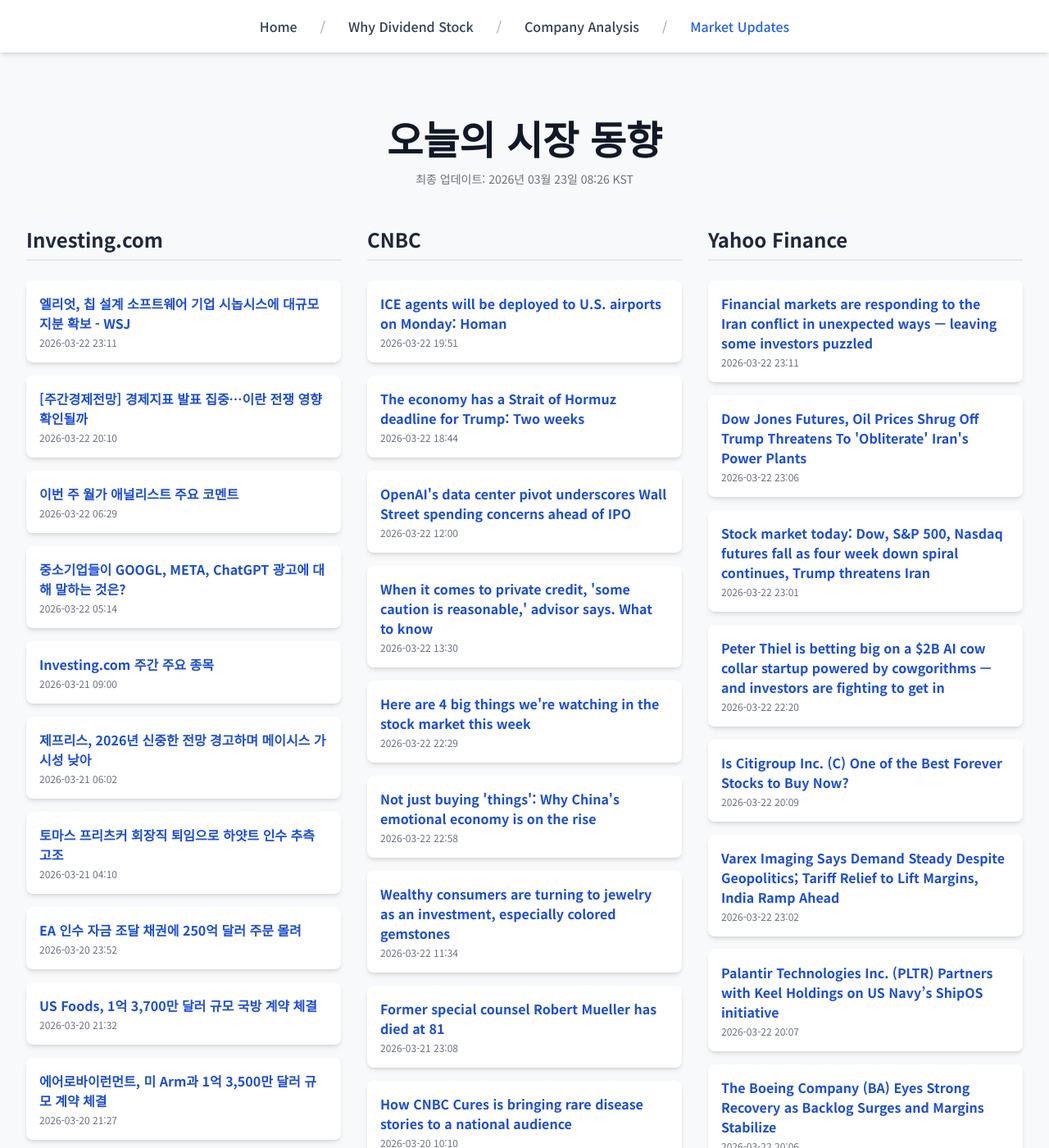
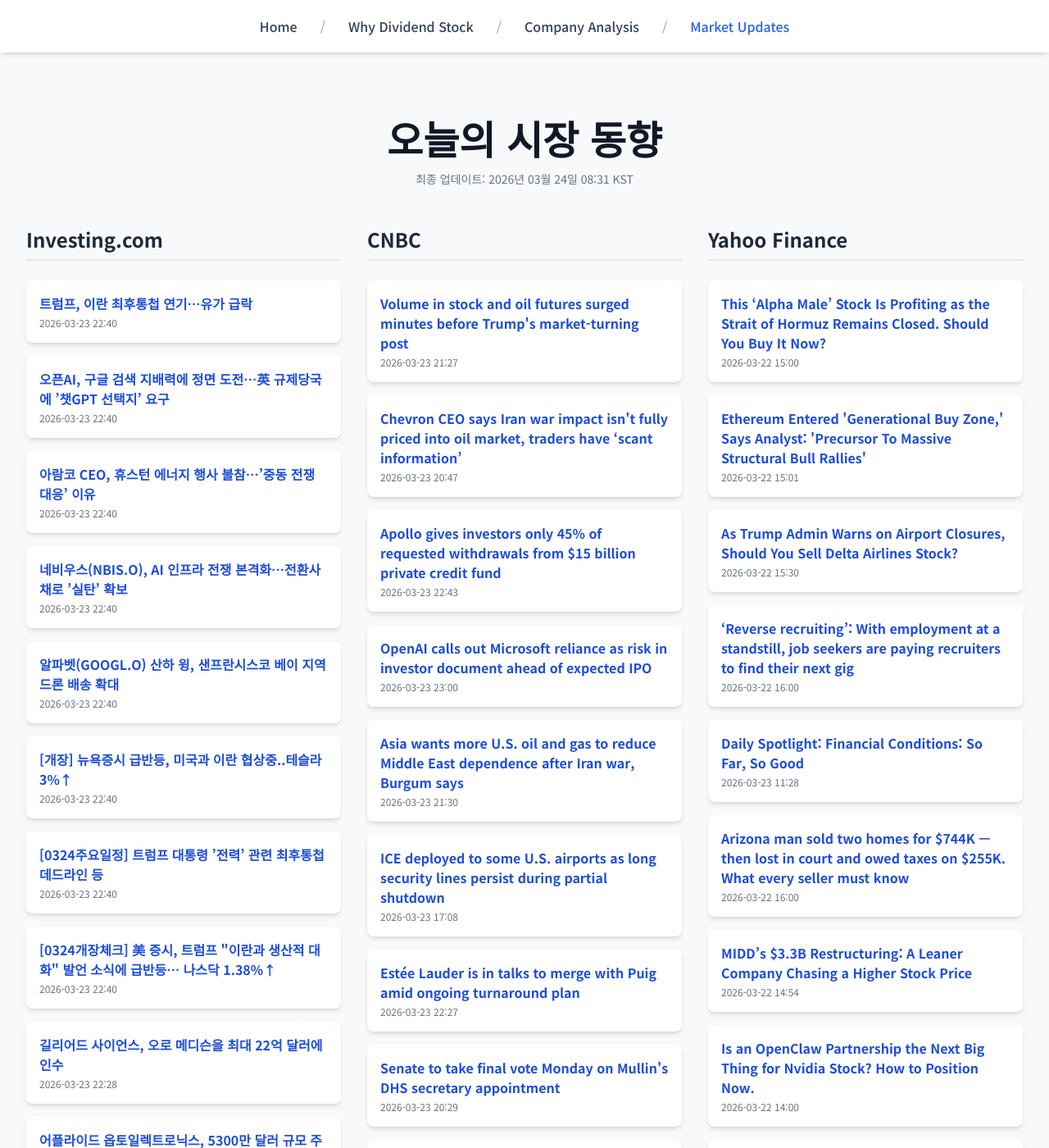
Before and after one commit to Kay-Hwang/my-company-analysis, a Jekyll site: the page built from market-updates.html, in a window 1280 px wide and 1400 px high. Shown: the whole window at 82% size. Built offline with Jekyll 4.4.1, drawn with Linux system fonts in a browser that asks for light colours; nearby versions of some CDN libraries; a script that is not in the unit is left out; some of the changed text lies outside the part shown.

Commit message:
Update daily data

```diff
--- a/_data/latest_data.json
+++ b/_data/latest_data.json
@@ -1,190 +1,190 @@
 {
-  "lastUpdated": "2026년 03월 23일 08:26 KST",
+  "lastUpdated": "2026년 03월 24일 08:31 KST",
   "news": {
     "investing": [
       {
-        "title": "엘리엇, 칩 설계 소프트웨어 기업 시놉시스에 대규모 지분 확보 - WSJ",
-        "link": "https://kr.investing.com/news/stock-market-news/article-1873251",
-        "pubDate": "2026-03-22 23:11:56",
-        "summary": "엘리엇, 칩 설계 소프트웨어 기업 시놉시스에 대규모 지분 확보 - WSJ"
+        "title": "트럼프, 이란 최후통첩 연기…유가 급락",
+        "link": "https://kr.investing.com/news/stock-market-news/article-1874891",
+        "pubDate": "2026-03-23 22:40:38",
+        "summary": "트럼프, 이란 최후통첩 연기…유가 급락"
       },
       {
-        "title": "[주간경제전망] 경제지표 발표 집중…이란 전쟁 영향 확인될까",
-        "link": "https://kr.investing.com/news/stock-market-news/article-1873212",
-        "pubDate": "2026-03-22 20:10:29",
-        "summary": "[주간경제전망] 경제지표 발표 집중…이란 전쟁 영향 확인될까"
+        "title": "오픈AI, 구글 검색 지배력에 정면 도전…英 규제당국에 ’챗GPT 선택지’ 요구",
+        "link": "https://kr.investing.com/news/stock-market-news/article-1874890",
+        "pubDate": "2026-03-23 22:40:38",
+        "summary": "오픈AI, 구글 검색 지배력에 정면 도전…英 규제당국에 ’챗GPT 선택지’ 요구"
       },
       {
-        "title": "이번 주 월가 애널리스트 주요 코멘트",
-        "link": "https://kr.investing.com/news/stock-market-news/article-1873139",
-        "pubDate": "2026-03-22 06:29:15",
-        "summary": "이번 주 월가 애널리스트 주요 코멘트"
+        "title": "아람코 CEO, 휴스턴 에너지 행사 불참…’중동 전쟁 대응’ 이유",
+        "link": "https://kr.investing.com/news/stock-market-news/article-1874889",
+        "pubDate": "2026-03-23 22:40:38",
+        "summary": "아람코 CEO, 휴스턴 에너지 행사 불참…’중동 전쟁 대응’ 이유"
       },
       {
-        "title": "중소기업들이 GOOGL, META, ChatGPT 광고에 대해 말하는 것은?",
-        "link": "https://kr.investing.com/news/stock-market-news/article-1873134",
-        "pubDate": "2026-03-22 05:14:34",
-        "summary": "중소기업들이 GOOGL, META, ChatGPT 광고에 대해 말하는 것은?"
+        "title": "네비우스(NBIS.O), AI 인프라 전쟁 본격화…전환사채로 ’실탄’ 확보",
+        "link": "https://kr.investing.com/news/stock-market-news/article-1874888",
+        "pubDate": "2026-03-23 22:40:37",
+        "summary": "네비우스(NBIS.O), AI 인프라 전쟁 본격화…전환사채로 ’실탄’ 확보"
       },
       {
-        "title": "Investing.com 주간 주요 종목",
-        "link": "https://kr.investing.com/news/stock-market-news/article-1873021",
-        "pubDate": "2026-03-21 09:00:02",
-        "summary": "Investing.com 주간 주요 종목"
+        "title": "알파벳(GOOGL.O) 산하 윙, 샌프란시스코 베이 지역 드론 배송 확대",
+        "link": "https://kr.investing.com/news/stock-market-news/article-1874887",
+        "pubDate": "2026-03-23 22:40:37",
+        "summary": "알파벳(GOOGL.O) 산하 윙, 샌프란시스코 베이 지역 드론 배송 확대"
       },
       {
-        "title": "제프리스, 2026년 신중한 전망 경고하며 메이시스 가시성 낮아",
-        "link": "https://kr.investing.com/news/stock-market-news/article-1872995",
-        "pubDate": "2026-03-21 06:02:54",
-        "summary": "제프리스, 2026년 신중한 전망 경고하며 메이시스 가시성 낮아"
+        "title": "[개장] 뉴욕증시 급반등, 미국과 이란 협상중..테슬라 3%↑",
+        "link": "https://kr.investing.com/news/stock-market-news/article-1874884",
+        "pubDate": "2026-03-23 22:40:36",
+        "summary": "[개장] 뉴욕증시 급반등, 미국과 이란 협상중..테슬라 3%↑"
       },
       {
-        "title": "토마스 프리츠커 회장직 퇴임으로 하얏트 인수 추측 고조",
-        "link": "https://kr.investing.com/news/stock-market-news/article-1872972",
-        "pubDate": "2026-03-21 04:10:49",
-        "summary": "토마스 프리츠커 회장직 퇴임으로 하얏트 인수 추측 고조"
+        "title": "[0324주요일정] 트럼프 대통령 ’전력’ 관련 최후통첩 데드라인 등",
+        "link": "https://kr.investing.com/news/stock-market-news/article-1874882",
+        "pubDate": "2026-03-23 22:40:09",
+        "summary": "[0324주요일정] 트럼프 대통령 ’전력’ 관련 최후통첩 데드라인 등"
       },
       {
-        "title": "EA 인수 자금 조달 채권에 250억 달러 주문 몰려",
-        "link": "https://kr.investing.com/news/stock-market-news/article-1872888",
-        "pubDate": "2026-03-20 23:52:31",
-        "summary": "EA 인수 자금 조달 채권에 250억 달러 주문 몰려"
+        "title": "[0324개장체크] 美 증시, 트럼프 \"이란과 생산적 대화\" 발언 소식에 급반등… 나스닥 1.38%↑",
+        "link": "https://kr.investing.com/news/stock-market-news/article-1874881",
+        "pubDate": "2026-03-23 22:40:09",
+        "summary": "[0324개장체크] 美 증시, 트럼프 \"이란과 생산적 대화\" 발언 소식에 급반등… 나스닥 1.38%↑"
       },
       {
-        "title": "US Foods, 1억 3,700만 달러 규모 국방 계약 체결",
-        "link": "https://kr.investing.com/news/stock-market-news/article-93CH-1872822",
-        "pubDate": "2026-03-20 21:32:14",
-        "summary": "US Foods, 1억 3,700만 달러 규모 국방 계약 체결"
+        "title": "길리어드 사이언스, 오로 메디슨을 최대 22억 달러에 인수",
+        "link": "https://kr.investing.com/news/stock-market-news/article-1874878",
+        "pubDate": "2026-03-23 22:28:42",
+        "summary": "길리어드 사이언스, 오로 메디슨을 최대 22억 달러에 인수"
       },
       {
-        "title": "에어로바이런먼트, 미 Arm과 1억 3,500만 달러 규모 계약 체결",
-        "link": "https://kr.investing.com/news/stock-market-news/article-93CH-1872820",
-        "pubDate": "2026-03-20 21:27:27",
-        "summary": "에어로바이런먼트, 미 Arm과 1억 3,500만 달러 규모 계약 체결"
+        "title": "어플라이드 옵토일렉트로닉스, 5300만 달러 규모 주문에 급등",
+        "link": "https://kr.investing.com/news/stock-market-news/article-93CH-1874764",
+        "pubDate": "2026-03-23 21:18:13",
+        "summary": "어플라이드 옵토일렉트로닉스, 5300만 달러 규모 주문에 급등"
       }
     ],
     "cnbc": [
       {
-        "title": "ICE agents will be deployed to U.S. airports on Monday: Homan",
-        "link": "https://www.cnbc.com/2026/03/22/ice-agents-will-be-deployed-to-us-airports-on-monday-homan.html",
-        "pubDate": "Sun, 22 Mar 2026 19:51:01 GMT",
-        "summary": "The shutdown at the Department of Homeland Security has caused massive pileups at airport security lines."
+        "title": "Volume in stock and oil futures surged minutes before Trump's market-turning post",
+        "link": "https://www.cnbc.com/2026/03/23/volume-in-stock-and-oil-futures-surged-minutes-before-trumps-market-turning-post.html",
+        "pubDate": "Mon, 23 Mar 2026 21:27:00 GMT",
+        "summary": "The timing of the earlier volume spikes — across both equities and crude — caught the attention of traders."
       },
       {
-        "title": "The economy has a Strait of Hormuz deadline for Trump: Two weeks",
-        "link": "https://www.cnbc.com/2026/03/22/iran-war-strait-of-hormuz-trump-oil-prices-economy.html",
-        "pubDate": "Sun, 22 Mar 2026 18:44:05 GMT",
-        "summary": "Corporate executives are not panicking over a short-term increase in oil prices and Strait of Hormuz closure, but patience may wear thin in a matter of weeks."
+        "title": "Chevron CEO says Iran war impact isn't fully priced into oil market, traders have ‘scant information’",
+        "link": "https://www.cnbc.com/2026/03/23/chevron-ceo-oil-price-iran-war-strait-hormuz.html",
+        "pubDate": "Mon, 23 Mar 2026 20:47:50 GMT",
+        "summary": "Chevron CEO Mike Wirth said the physical supply of oil is much tighter than the oil futures market suggests."
       },
       {
-        "title": "OpenAI's data center pivot underscores Wall Street spending concerns ahead of IPO",
-        "link": "https://www.cnbc.com/2026/03/22/openai-data-center-pivot-underscores-wall-street-ipo-concerns.html",
-        "pubDate": "Sun, 22 Mar 2026 12:00:01 GMT",
-        "summary": "As OpenAI gears up for a potential IPO, it's outlined a more tempered infrastructure strategy and has moved away from an ambitious agreement with Nvidia."
+        "title": "Apollo gives investors only 45% of requested withdrawals from $15 billion private credit fund",
+        "link": "https://www.cnbc.com/2026/03/23/apollo-private-credit-fund-gives-investors-only-45percent-of-requested-withdrawals.html",
+        "pubDate": "Mon, 23 Mar 2026 22:43:35 GMT",
+        "summary": "The withdrawals show that Apollo didn't avoid the rush of investor redemptions plaguing rivals, driven by concern over private credit loans to software firms."
       },
       {
-        "title": "When it comes to private credit, 'some caution is reasonable,' advisor says. What to know",
-        "link": "https://www.cnbc.com/2026/03/22/private-credit.html",
-        "pubDate": "Sun, 22 Mar 2026 13:30:01 GMT",
-        "summary": "While there are pockets of weakness in private credit, concern about a broad-based meltdown among these funds may be misplaced, some experts say."
+        "title": "OpenAI calls out Microsoft reliance as risk in investor document ahead of expected IPO",
+        "link": "https://www.cnbc.com/2026/03/23/openai-risk-factors-microsoft-reliance-elon-musk-and-xai-lawsuits.html",
+        "pubDate": "Mon, 23 Mar 2026 23:00:28 GMT",
+        "summary": "In a document that resembles an IPO prospectus, OpenAI highlighted the risk of its dependence on Microsoft and of supply disruptions at TSMC."
       },
       {
-        "title": "Here are 4 big things we're watching in the stock market this week",
-        "link": "https://www.cnbc.com/2026/03/22/here-are-4-big-things-were-watching-in-the-stock-market-this-week.html",
-        "pubDate": "Sun, 22 Mar 2026 22:29:26 GMT",
-        "summary": "The Iran war and rising oil prices will remain front and center."
+        "title": "Asia wants more U.S. oil and gas to reduce Middle East dependence after Iran war, Burgum says",
+        "link": "https://www.cnbc.com/2026/03/23/asia-wants-more-us-oil-to-reduce-middle-east-dependence-burgum.html",
+        "pubDate": "Mon, 23 Mar 2026 21:30:08 GMT",
+        "summary": "Japan, South Korea and Taiwan rely heavily on exports through the Strait of Hormuz."
       },
       {
-        "title": "Not just buying 'things': Why China's emotional economy is on the rise",
-        "link": "https://www.cnbc.com/2026/03/23/chinas-emotional-economy-is-on-the-rise.html",
-        "pubDate": "Sun, 22 Mar 2026 22:58:58 GMT",
-        "summary": "Amid a prolonged economic slowdown, one segment of the world's second-largest economy is growing quicker than the rest: China's so-called emotional economy."
+        "title": "ICE deployed to some U.S. airports as long security lines persist during partial shutdown",
+        "link": "https://www.cnbc.com/2026/03/23/airport-lines-government-shutdown-tsa.html",
+        "pubDate": "Mon, 23 Mar 2026 17:08:35 GMT",
+        "summary": "The Trump administration said it plans to send ICE officers to help ease airport congestion amid TSA officer absences as they face second missed full paycheck."
       },
       {
-        "title": "Wealthy consumers are turning to jewelry as an investment, especially colored gemstones",
-        "link": "https://www.cnbc.com/2026/03/22/wealthy-consumers-invest-in-jewelry-amid-rising-uncertainty-market-volatility.html",
-        "pubDate": "Sun, 22 Mar 2026 11:34:51 GMT",
-        "summary": "Lofty gold prices and market volatility are pushing wealthy consumers toward jewelry, especially rare colored gemstones, as handbags lose appeal."
+        "title": "Estée Lauder is in talks to merge with Puig amid ongoing turnaround plan",
+        "link": "https://www.cnbc.com/2026/03/23/este-lauder-puig-merger-talks.html",
+        "pubDate": "Mon, 23 Mar 2026 22:27:47 GMT",
+        "summary": "Estée Lauder said Monday the company is in talks to potentially merge with Spanish beauty company Puig."
       },
       {
-        "title": "Former special counsel Robert Mueller has died at 81",
-        "link": "https://www.cnbc.com/2026/03/21/robert-mueller-died-at-81.html",
-        "pubDate": "Sat, 21 Mar 2026 23:08:28 GMT",
-        "summary": "Robert Mueller, the former special counsel who investigated Russian interference in the 2016 presidential election, died Friday."
+        "title": "Senate to take final vote Monday on Mullin's DHS secretary appointment",
+        "link": "https://www.cnbc.com/2026/03/23/markwayne-mullin-trump-dhs-senate-confirmation.html",
+        "pubDate": "Mon, 23 Mar 2026 20:29:50 GMT",
+        "summary": "President Donald Trump tapped Sen. Markwayne Mullin, R-Okla., earlier this month to replace embattled DHS Secretary Kristi Noem."
       },
       {
-        "title": "How CNBC Cures is bringing rare disease stories to a national audience",
-        "link": "https://www.cnbc.com/2026/03/20/how-cnbc-cures-is-bringing-rare-disease-stories-to-a-national-audience.html",
-        "pubDate": "Fri, 20 Mar 2026 10:10:01 GMT",
-        "summary": "Two months after its launch, CNBC's rare disease initiative is starting to reach a broader audience."
+        "title": "‘Tax resistance’ gains attention amid ICE protests, Iran war — and IRS penalties could follow",
+        "link": "https://www.cnbc.com/2026/03/21/tax-protesters-iran-war-ice.html",
+        "pubDate": "Sat, 21 Mar 2026 13:30:01 GMT",
+        "summary": "Tax protesters often withhold taxes due to moral objections to certain government programs, such as the Iran war. But there can be IRS penalties, experts say."
       },
       {
-        "title": "A Netflix cooking show is changing how people travel — and restaurants are seeing bookings jump 303%",
-        "link": "https://www.cnbc.com/2026/03/23/culinary-class-wars-netflix-show-causes-food-tourism-increase.html",
-        "pubDate": "Sun, 22 Mar 2026 23:12:52 GMT",
-        "summary": "Asia's food tourism scene attempts to angle itself between gourmet and authentic street food. Netflix show \"Culinary Class Wars\" replicates this contradiction."
+        "title": "BTS comeback draws a smaller crowd than hoped, hitting parent company Hybe's shares",
+        "link": "https://www.cnbc.com/2026/03/23/hybe-shares-bts-comeback-disappoints-investors.html",
+        "pubDate": "Mon, 23 Mar 2026 15:55:34 GMT",
+        "summary": "Shares in Hybe, the parent company of South Korean boyband BTS, fell 15% on Monday as their much-anticipated comeback drew a smaller crowd than expected."
       }
     ],
     "yahoo": [
       {
-        "title": "Financial markets are responding to the Iran conflict in unexpected ways — leaving some investors puzzled",
-        "link": "https://finance.yahoo.com/markets/articles/financial-markets-responding-iran-conflict-120000306.html",
-        "pubDate": "2026-03-22T23:11:00Z",
-        "summary": "Financial markets are responding to the Iran conflict in unexpected ways — leaving some investors puzzled"
+        "title": "This ‘Alpha Male’ Stock Is Profiting as the Strait of Hormuz Remains Closed. Should You Buy It Now?",
+        "link": "https://finance.yahoo.com/markets/stocks/articles/alpha-male-stock-profiting-strait-150002627.html",
+        "pubDate": "2026-03-22T15:00:02Z",
+        "summary": "This ‘Alpha Male’ Stock Is Profiting as the Strait of Hormuz Remains Closed. Should You Buy It Now?"
       },
       {
-        "title": "Dow Jones Futures, Oil Prices Shrug Off Trump Threatens To 'Obliterate' Iran's Power Plants",
-        "link": "https://www.investors.com/market-trend/stock-market-today/dow-jones-futures-oil-prices-yields-trump-iran-war-winding-down/?src=A00220&yptr=yahoo",
-        "pubDate": "2026-03-22T23:06:19Z",
-        "summary": "Dow Jones Futures, Oil Prices Shrug Off Trump Threatens To 'Obliterate' Iran's Power Plants"
+        "title": "Ethereum Entered 'Generational Buy Zone,' Says Analyst: 'Precursor To Massive Structural Bull Rallies'",
+        "link": "https://finance.yahoo.com/markets/crypto/articles/ethereum-entered-generational-buy-zone-150120991.html",
+        "pubDate": "2026-03-22T15:01:20Z",
+        "summary": "Ethereum Entered 'Generational Buy Zone,' Says Analyst: 'Precursor To Massive Structural Bull Rallies'"
       },
       {
-        "title": "Stock market today: Dow, S&P 500, Nasdaq futures fall as four week down spiral continues, Trump threatens Iran",
-        "link": "https://finance.yahoo.com/news/live/stock-market-today-dow-sp-500-nasdaq-futures-fall-as-four-week-down-spiral-continues-trump-threatens-iran-230122831.html",
-        "pubDate": "2026-03-22T23:01:22Z",
-        "summary": "Stock market today: Dow, S&P 500, Nasdaq futures fall as four week down spiral continues, Trump threatens Iran"
+        "title": "As Trump Admin Warns on Airport Closures, Should You Sell Delta Airlines Stock?",
+        "link": "https://finance.yahoo.com/markets/stocks/articles/trump-admin-warns-airport-closures-153002984.html",
+        "pubDate": "2026-03-22T15:30:02Z",
+        "summary": "As Trump Admin Warns on Airport Closures, Should You Sell Delta Airlines Stock?"
       },
       {
-        "title": "Peter Thiel is betting big on a $2B AI cow collar startup powered by cowgorithms — and investors are fighting to get in",
-        "link": "https://finance.yahoo.com/sectors/technology/articles/peter-thiel-betting-big-2b-222000722.html",
-        "pubDate": "2026-03-22T22:20:00Z",
-        "summary": "Peter Thiel is betting big on a $2B AI cow collar startup powered by cowgorithms — and investors are fighting to get in"
+        "title": "‘Reverse recruiting’: With employment at a standstill, job seekers are paying recruiters to find their next gig",
+        "link": "https://finance.yahoo.com/economy/articles/reverse-recruiting-employment-standstill-job-160000090.html",
+        "pubDate": "2026-03-22T16:00:00Z",
+        "summary": "‘Reverse recruiting’: With employment at a standstill, job seekers are paying recruiters to find their next gig"
       },
       {
-        "title": "Is Citigroup Inc. (C) One of the Best Forever Stocks to Buy Now?",
-        "link": "https://finance.yahoo.com/markets/stocks/articles/citigroup-inc-c-one-best-165325265.html",
-        "pubDate": "2026-03-22T20:09:25Z",
-        "summary": "Is Citigroup Inc. (C) One of the Best Forever Stocks to Buy Now?"
+        "title": "Daily Spotlight: Financial Conditions: So Far, So Good",
+        "link": "https://finance.yahoo.com/research/reports/ARGUS_46506_MarketOutlook_1774265331000?yptr=yahoo&ncid=yahooproperties_plusresear_nm5q6ze1cei",
+        "pubDate": "2026-03-23T11:28:51Z",
+        "summary": "Daily Spotlight: Financial Conditions: So Far, So Good"
       },
       {
-        "title": "Varex Imaging Says Demand Steady Despite Geopolitics; Tariff Relief to Lift Margins, India Ramp Ahead",
-        "link": "https://finance.yahoo.com/sectors/healthcare/articles/varex-imaging-says-demand-steady-230206767.html",
-        "pubDate": "2026-03-22T23:02:06Z",
-        "summary": "Varex Imaging Says Demand Steady Despite Geopolitics; Tariff Relief to Lift Margins, India Ramp Ahead"
+        "title": "Arizona man sold two homes for $744K — then lost in court and owed taxes on $255K. What every seller must know",
+        "link": "https://finance.yahoo.com/economy/policy/articles/arizona-man-sold-two-homes-160000168.html",
+        "pubDate": "2026-03-22T16:00:00Z",
+        "summary": "Arizona man sold two homes for $744K — then lost in court and owed taxes on $255K. What every seller must know"
       },
       {
-        "title": "Palantir Technologies Inc. (PLTR) Partners with Keel Holdings on US Navy’s ShipOS initiative",
-        "link": "https://finance.yahoo.com/markets/stocks/articles/palantir-technologies-inc-pltr-partners-165323662.html",
-        "pubDate": "2026-03-22T20:07:23Z",
-        "summary": "Palantir Technologies Inc. (PLTR) Partners with Keel Holdings on US Navy’s ShipOS initiative"
+        "title": "MIDD’s $3.3B Restructuring: A Leaner Company Chasing a Higher Stock Price",
+        "link": "https://finance.yahoo.com/markets/stocks/articles/midd-3-3b-restructuring-leaner-145433586.html",
+        "pubDate": "2026-03-22T14:54:33Z",
+        "summary": "MIDD’s $3.3B Restructuring: A Leaner Company Chasing a Higher Stock Price"
       },
       {
-        "title": "The Boeing Company (BA) Eyes Strong Recovery as Backlog Surges and Margins Stabilize",
-        "link": "https://finance.yahoo.com/markets/stocks/articles/boeing-company-ba-eyes-strong-165322334.html",
-        "pubDate": "2026-03-22T20:06:22Z",
-        "summary": "The Boeing Company (BA) Eyes Strong Recovery as Backlog Surges and Margins Stabilize"
+        "title": "Is an OpenClaw Partnership the Next Big Thing for Nvidia Stock? How to Position Now.",
+        "link": "https://finance.yahoo.com/markets/stocks/articles/openclaw-partnership-next-big-thing-140002092.html",
+        "pubDate": "2026-03-22T14:00:02Z",
+        "summary": "Is an OpenClaw Partnership the Next Big Thing for Nvidia Stock? How to Position Now."
       },
       {
-        "title": "Is Lam Research Corporation (LRCX) Eyeing Besi Industries Merger Amid IBM Pact for Logic Scaling",
-        "link": "https://finance.yahoo.com/markets/stocks/articles/lam-research-corporation-lrcx-eyeing-165320856.html",
-        "pubDate": "2026-03-22T20:04:20Z",
-        "summary": "Is Lam Research Corporation (LRCX) Eyeing Besi Industries Merger Amid IBM Pact for Logic Scaling"
+        "title": "Micron Technology Hikes Its Dividend 30% Due to Surging FCF - MU Is Worth 34% More - What's the Best Play?",
+        "link": "https://finance.yahoo.com/markets/stocks/articles/micron-technology-hikes-dividend-30-140002543.html",
+        "pubDate": "2026-03-22T14:00:02Z",
+        "summary": "Micron Technology Hikes Its Dividend 30% Due to Surging FCF - MU Is Worth 34% More - What's the Best Play?"
       },
       {
-        "title": "Uber Technologies (UBER) Turns to Autonomous Vehicle Partnerships to Accelerate Growth",
-        "link": "https://finance.yahoo.com/markets/stocks/articles/uber-technologies-inc-uber-turns-165319729.html",
-        "pubDate": "2026-03-22T20:04:19Z",
-        "summary": "Uber Technologies (UBER) Turns to Autonomous Vehicle Partnerships to Accelerate Growth"
+        "title": "People don’t know how prices will behave in the near term. Especially right now.",
+        "link": "https://finance.yahoo.com/news/people-dont-know-how-prices-will-behave-in-the-near-term-especially-right-now-165314720.html",
+        "pubDate": "2026-03-22T16:53:14Z",
+        "summary": "People don’t know how prices will behave in the near term. Especially right now."
       }
     ]
   }
```
